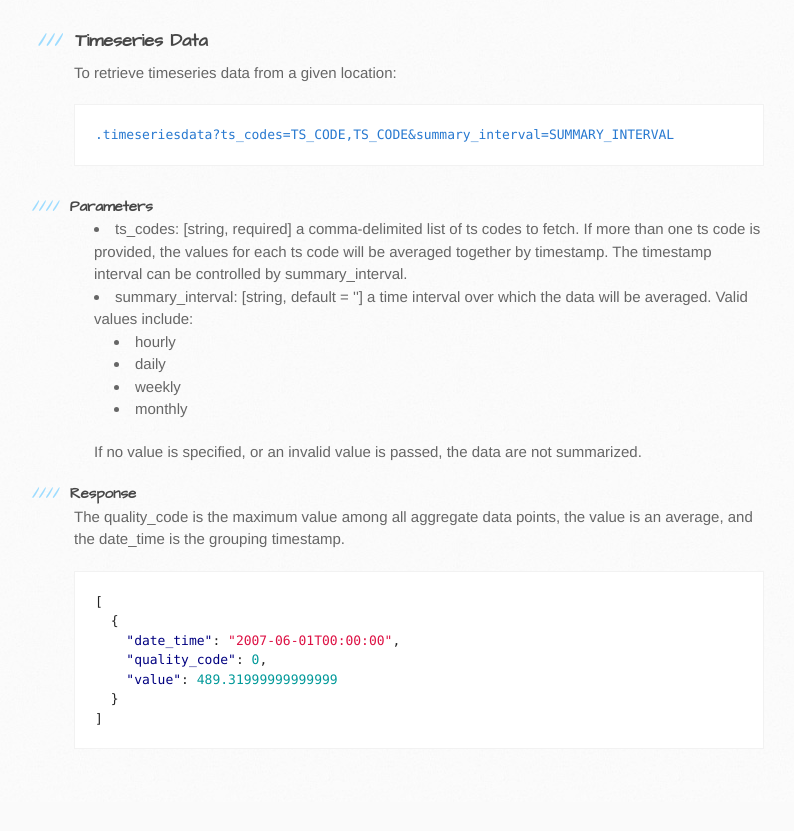
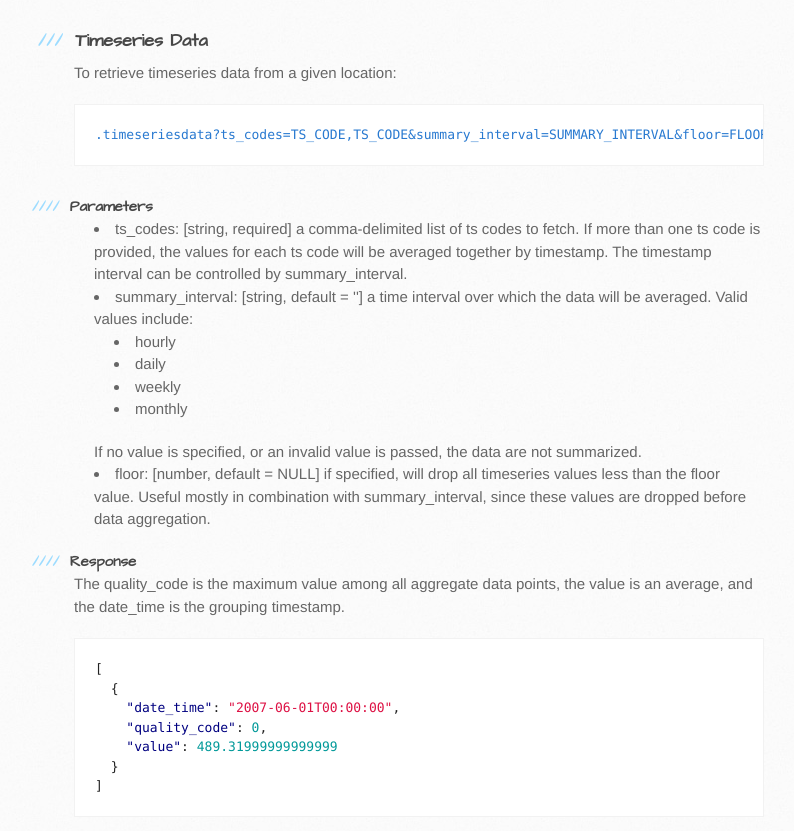
Before and after one commit to gadomski/cwms-jsonapi, a plain HTML site: page index.html in a window 1280 px wide. Shown: the part 3546-4377 px from the top of the page, without its empty margins (96-890 px from the left). Before the commit the page ends 4348 px from the top, so only its background shows below. Drawn offline with Linux system fonts and the light colour scheme.

Commit message:
Document floor parameter

```diff
--- a/index.html
+++ b/index.html
@@ -192,7 +192,7 @@ The methods of accessing each of these models are described below.
 
 <p>To retrieve timeseries data from a given location:</p>
 
-<pre><code>.timeseriesdata?ts_codes=TS_CODE,TS_CODE&amp;summary_interval=SUMMARY_INTERVAL
+<pre><code>.timeseriesdata?ts_codes=TS_CODE,TS_CODE&amp;summary_interval=SUMMARY_INTERVAL&amp;floor=FLOOR
 </code></pre>
 
 <h4>
@@ -215,6 +215,11 @@ Parameters
       <li>monthly</li>
     </ul>
     If no value is specified, or an invalid value is passed, the data are not summarized.
+  </li>
+  <li><strong>floor</strong>:
+    [number, default = NULL]
+    if specified, will drop all timeseries values less than the floor value.
+    Useful mostly in combination with summary_interval, since these values are dropped before data aggregation.
   </li>
 </ul>
 
```
